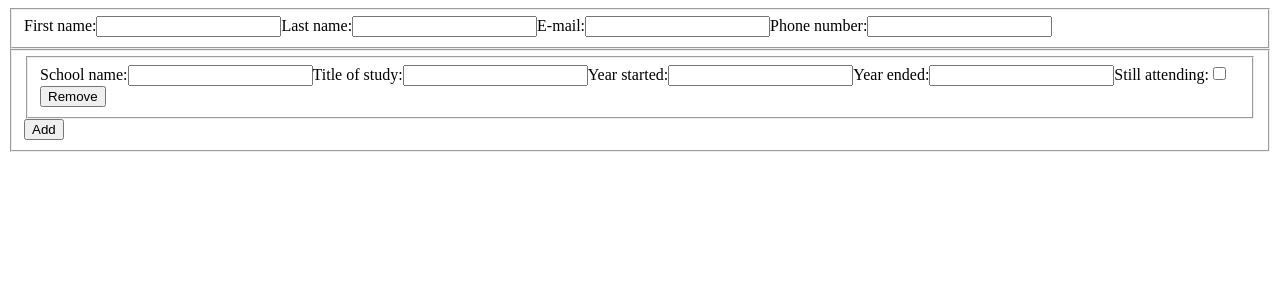
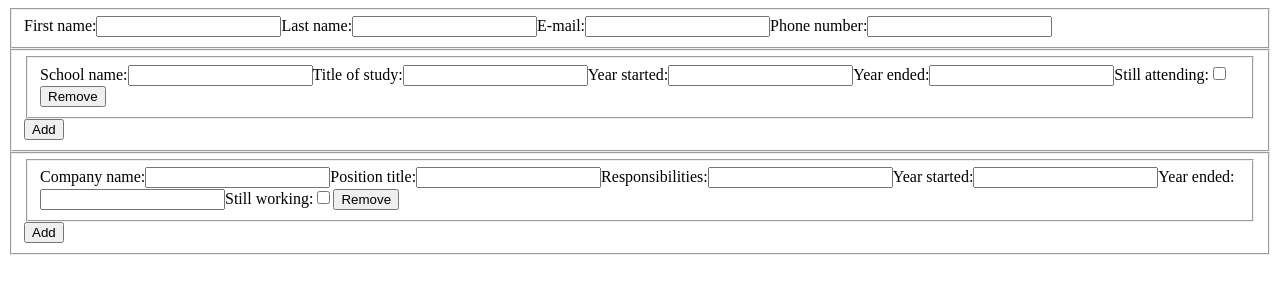
Before and after one commit to bigacz/cv-creator, a React (Vite) app: page / in a window 1280 px wide. Shown: the top 300 px of the page. Built offline with nearby package versions, Linux system fonts and the light colour scheme.

Commit message:
add experience editor

```diff
--- a/src/components/CvCreator.jsx
+++ b/src/components/CvCreator.jsx
@@ -6,7 +6,7 @@ import Preview from './preview/Preview';
 function CvCreator() {
   const [credentials, setCredentials] = useState({ ...defaultCredentials });
   const [schools, setSchools] = useState([{ ...defaultSchool }]);
-  const [jobs, setJobs] = useState([]);
+  const [jobs, setJobs] = useState([{ ...defaultJob }]);
 
   const cvData = { credentials, schools, jobs };
 
@@ -48,11 +48,44 @@ function CvCreator() {
     setSchools(newSchools);
   }
 
+  function handleJobsChange(id, name, value) {
+    const editedJobIndex = jobs.findIndex((e) => {
+      return e.id == id;
+    });
+
+    const editedJob = jobs[editedJobIndex];
+
+    const newJob = { ...editedJob, [name]: value };
+    const newJobs = jobs.toSpliced(editedJobIndex, 1, newJob);
+
+    setJobs(newJobs);
+  }
+
+  function handleAddJob() {
+    const highestId = findHighestId(jobs);
+
+    const newJob = { ...defaultJob, id: highestId + 1 };
+
+    const newJobs = [...jobs, newJob];
+
+    setJobs(newJobs);
+  }
+
+  function handleRemoveJob(id) {
+    const jobIndex = jobs.findIndex((element) => element.id === id);
+    const newJobs = jobs.toSpliced(jobIndex, 1);
+
+    setJobs(newJobs);
+  }
+
   const handlers = {
     handleCredentialsChange,
     handleSchoolsChange,
     handleAddSchool,
     handleRemoveSchool,
+    handleJobsChange,
+    handleAddJob,
+    handleRemoveJob,
   };
 
   return (
@@ -78,7 +111,17 @@ const defaultSchool = {
   studyTitle: '',
   yearStarted: '',
   yearEnded: '',
-  isEnded: '',
+  isEnded: false,
+};
+
+const defaultJob = {
+  id: 0,
+  companyName: '',
+  positionTitle: '',
+  responsibilities: '',
+  yearStarted: '',
+  yearEnded: '',
+  isEnded: false,
 };
 
 function findHighestId(array) {
--- a/src/components/editor/Editor.jsx
+++ b/src/components/editor/Editor.jsx
@@ -3,12 +3,15 @@ import ExperienceEditor from './ExperienceEditor';
 import GeneralEditor from './GeneralEditor';
 
 function Editor({ cvData, handlers }) {
-  const { credentials, schools } = cvData;
+  const { credentials, schools, jobs } = cvData;
   const {
     handleCredentialsChange,
     handleSchoolsChange,
     handleAddSchool,
     handleRemoveSchool,
+    handleJobsChange,
+    handleAddJob,
+    handleRemoveJob,
   } = handlers;
 
   return (
@@ -23,7 +26,12 @@ function Editor({ cvData, handlers }) {
         handleAdd={handleAddSchool}
         handleRemove={handleRemoveSchool}
       />
-      <ExperienceEditor />
+      <ExperienceEditor
+        jobs={jobs}
+        handleChange={handleJobsChange}
+        handleAdd={handleAddJob}
+        handleRemove={handleRemoveJob}
+      />
     </div>
   );
 }
--- a/src/components/editor/ExperienceEditor.jsx
+++ b/src/components/editor/ExperienceEditor.jsx
@@ -1,3 +1,97 @@
-function ExperienceEditor() {}
+function ExperienceEditor({ jobs, handleChange, handleAdd, handleRemove }) {
+  const jobFieldsets = jobs.map((job) => {
+    const {
+      id,
+      companyName,
+      positionTitle,
+      responsibilities,
+      yearStarted,
+      yearEnded,
+      isEnded,
+    } = job;
+
+    return (
+      <fieldset key={id} data-index={id}>
+        <label>
+          Company name:
+          <input
+            type="text"
+            value={companyName}
+            onChange={(event) => {
+              handleChange(id, 'companyName', event.target.value);
+            }}
+          />
+        </label>
+        <label>
+          Position title:
+          <input
+            type="text"
+            value={positionTitle}
+            onChange={(event) => {
+              handleChange(id, 'positionTitle', event.target.value);
+            }}
+          />
+        </label>
+        <label>
+          Responsibilities:
+          <input
+            type="text"
+            value={responsibilities}
+            onChange={(event) => {
+              handleChange(id, 'responsibilities', event.target.value);
+            }}
+          />
+        </label>
+        <label>
+          Year started:
+          <input
+            type="number"
+            value={yearStarted}
+            onChange={(event) => {
+              handleChange(id, 'yearStarted', event.target.value);
+            }}
+          />
+        </label>
+        <label>
+          Year ended:
+          <input
+            type="number"
+            value={yearEnded}
+            onChange={(event) => {
+              handleChange(id, 'yearEnded', event.target.value);
+            }}
+          />
+        </label>
+        <label>
+          Still working:
+          <input
+            type="checkbox"
+            checked={isEnded}
+            onChange={(event) => {
+              handleChange(id, 'isEnded', event.target.checked);
+            }}
+          />
+        </label>
+        <button
+          type="button"
+          onClick={() => {
+            handleRemove(id);
+          }}
+        >
+          Remove
+        </button>
+      </fieldset>
+    );
+  });
+
+  return (
+    <fieldset>
+      {jobFieldsets}
+      <button type="button" onClick={handleAdd}>
+        Add
+      </button>
+    </fieldset>
+  );
+}
 
 export default ExperienceEditor;
```
